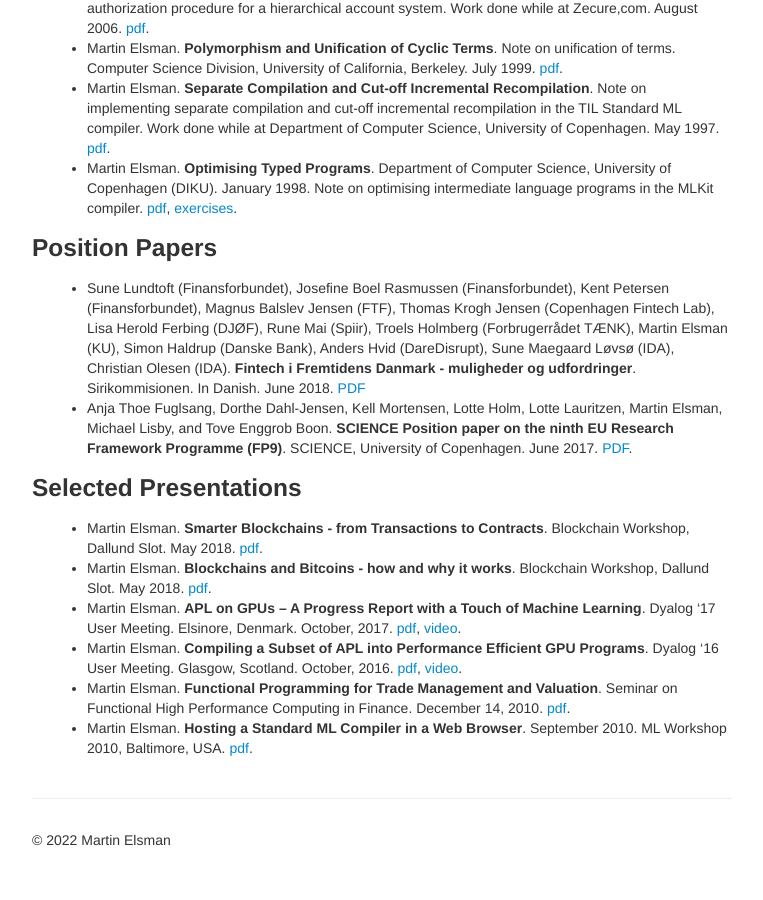
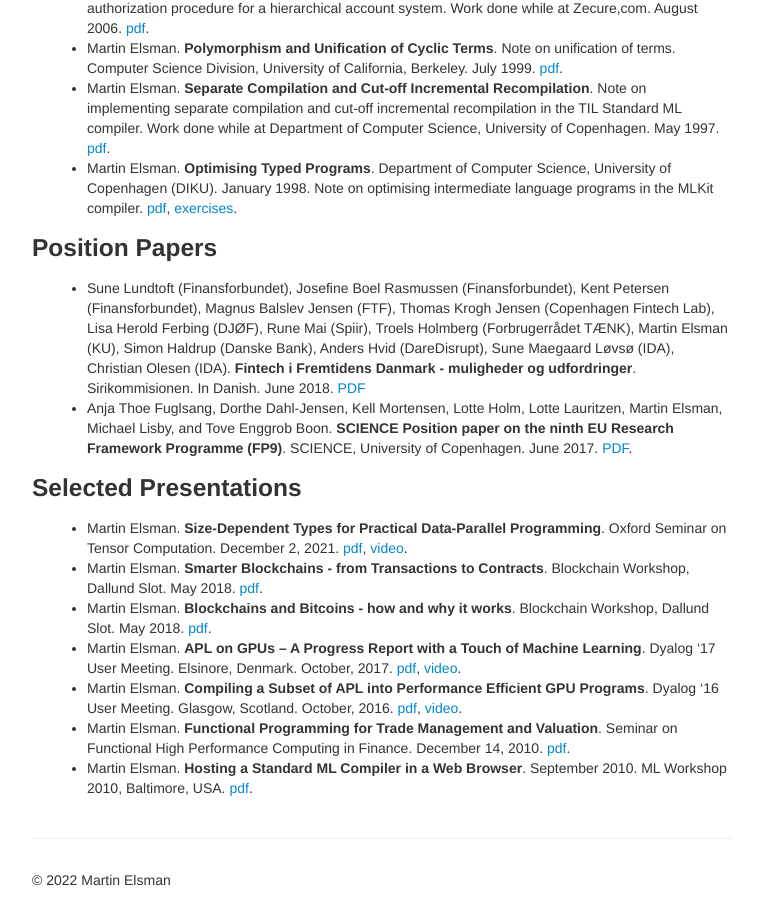
Before and after one commit to melsman/melsman.github.io, a Jekyll site: the page built from papers.md, in a window 1280 px wide and 900 px high, scrolled down 3715 px. Shown: the whole window, without its empty margins (258-1021 px from the left). Built offline with Jekyll 4.4.1, drawn with Linux system fonts in a browser that asks for light colours; nearby versions of some CDN libraries; before the commit the page ends 4575 px from its top, so only the background shows below that.

Commit message:
add presentation

```diff
--- a/papers.md
+++ b/papers.md
@@ -238,6 +238,8 @@ Boon. __SCIENCE Position paper on the ninth EU Research Framework Programme (FP9
 
 ### Selected Presentations
 
+* Martin Elsman. __Size-Dependent Types for Practical Data-Parallel Programming__. Oxford Seminar on Tensor Computation. December 2, 2021. [pdf](/pdf/tensor2021.pdf), [video](https://www.youtube.com/watch?v=x5nYJ_Kk3dU).
+
 * Martin Elsman. __Smarter Blockchains - from Transactions to Contracts__. Blockchain Workshop, Dallund Slot. May 2018. [pdf](/pdf/Blockchain_smart.pdf).
 
 * Martin Elsman. __Blockchains and Bitcoins - how and why it works__. Blockchain Workshop, Dallund Slot. May 2018. [pdf](/pdf/Blockchain_intro.pdf).
```
Also changed, not shown: 1 other file.
